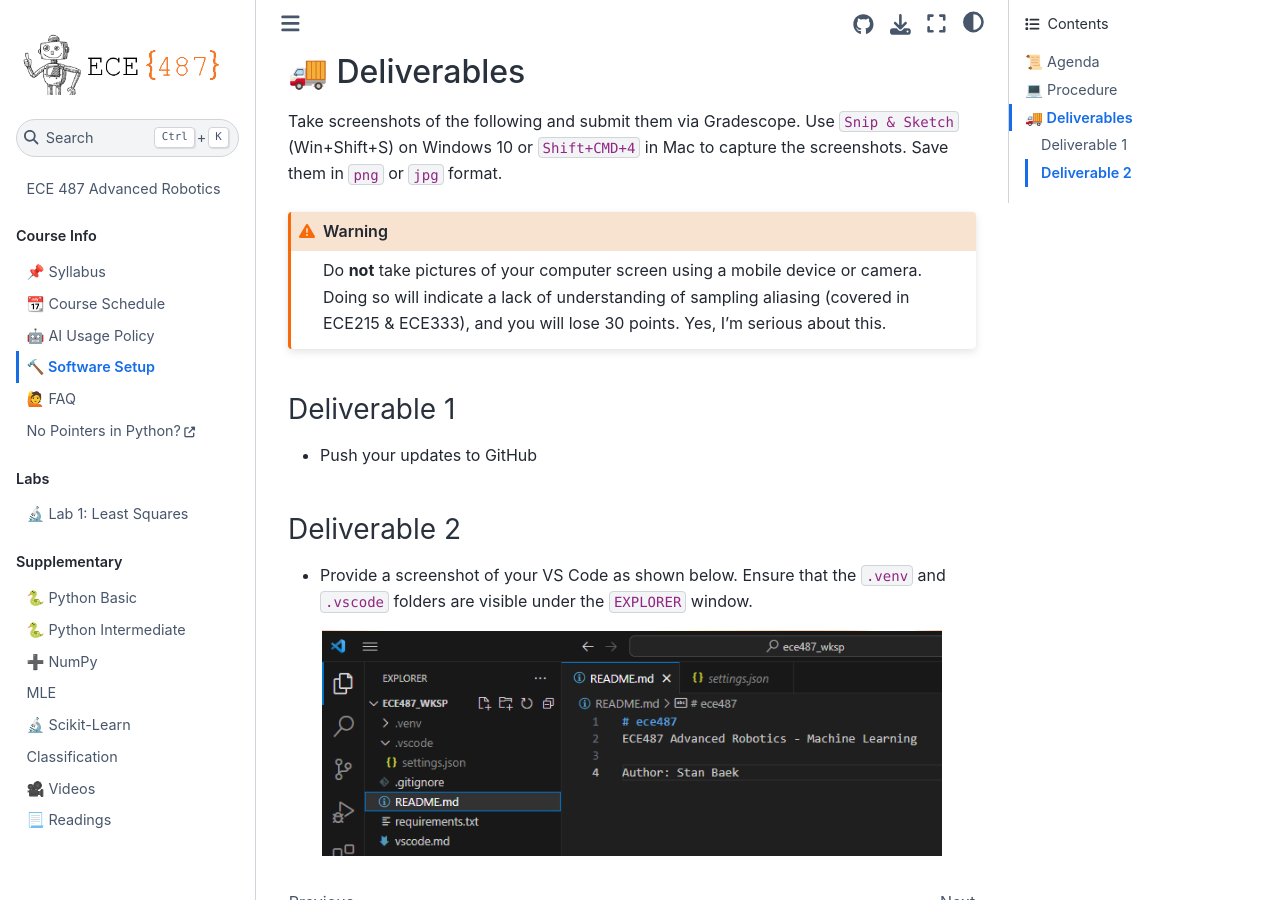
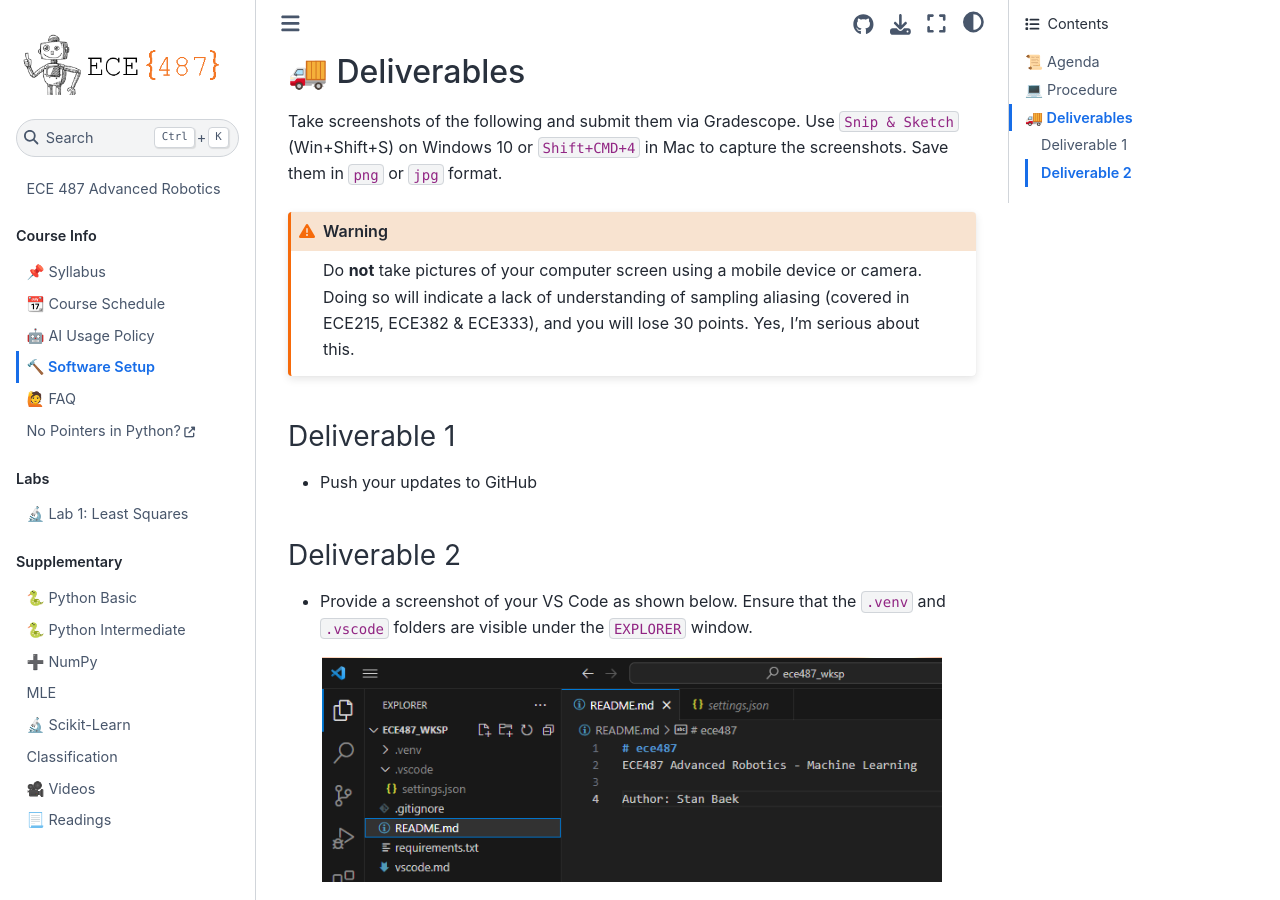
Before and after one commit to stanbaek/ece487, a Jupyter Book: the page built from docs/SoftwareSetup.md, in a window 1280 px wide and 900 px high, scrolled down 8052 px. Built offline with Jupyter Book 1.0.4 settings and Sphinx 7.4.7 and the Sphinx Book theme 1.1.4, drawn with Linux system fonts in a browser that asks for light colours; some of the changed lines change nothing that is shown; some of the changed text lies outside the part shown.

Commit message:
Updated GitHub classroom setup

````diff
--- a/docs/SoftwareSetup.md
+++ b/docs/SoftwareSetup.md
@@ -15,7 +15,7 @@
 ### Create a Repository within the GitHub Classroom
 
 1. If you don't already have a <a href="https://github.com/" target="_blank">GitHub</a> account, go ahead and create one.
-1. Once you have your account, browse to <a href="https://classroom.github.com/a/_D0KthO4/" target="_blank">ECE487 Classroom</a>.
+1. Once you have your account, browse to <a href="https://classroom.github.com/a/UkcATx9Y" target="_blank">ECE487 Classroom</a>.
 1. Select `Accept this assignment`.
 1. Browse to your repository. Note the URL for your repository (save this link; it is the best way to check if your repo is updated).
 1. Go to `Settings` and change your repository name to `ece487-YourLastName`, e.g., `ece487-baek`.
@@ -115,7 +115,7 @@
 1. Add the instructor's repository as another remote source:
 
     ```bash
-    git remote add upstream https://github.com/ECE487/ece487-classroom-ece487_wksp.git
+    git remote add upstream https://github.com/ECE487/ece487_ws_2025.git
     ```
 1. Verify the upstream repository has been added by typing `git remote -v` and press Enter.  You should now see two additional lines indicating `upstream` is the original repository you forked from.
 
@@ -141,7 +141,7 @@
 
 ### Install and Configure VS Code
 
-1. Download <a href="https://www.python.org/ftp/python/3.10.11/python-3.10.11-amd64.exe">Python 3.10.11</a>. Run the file and follow the installation steps. Make sure to check the box that says `Add Python to PATH!`
+1. Download <a href="https://www.python.org/ftp/python/3.12.10/python-3.12.10-amd64.exe">Python 3.12.10</a>. Run the file and follow the installation steps. Make sure to check the box that says `Add Python to PATH!`
 1. Download and install <a href="https://code.visualstudio.com/download" target="_blank">VS Code</a>. Choose the appropriate version for your operating system.
 1. During installation, ensure that you check the last four boxes (see image below) to integrate VS Code with Python and Git.
 
@@ -202,7 +202,7 @@
 Take screenshots of the following and submit them via Gradescope.  Use `Snip & Sketch` (Win+Shift+S) on Windows 10 or `Shift+CMD+4` in Mac to capture the screenshots. Save them in `png` or `jpg` format.
 
 ```{warning}
-Do **not** take pictures of your computer screen using a mobile device or camera. Doing so will indicate a lack of understanding of sampling aliasing (covered in ECE215 & ECE333), and you will lose 30 points. Yes, I’m serious about this.
+Do **not** take pictures of your computer screen using a mobile device or camera. Doing so will indicate a lack of understanding of sampling aliasing (covered in ECE215, ECE382 & ECE333), and you will lose 30 points. Yes, I’m serious about this.
 ```
 
 ### Deliverable 1
````
